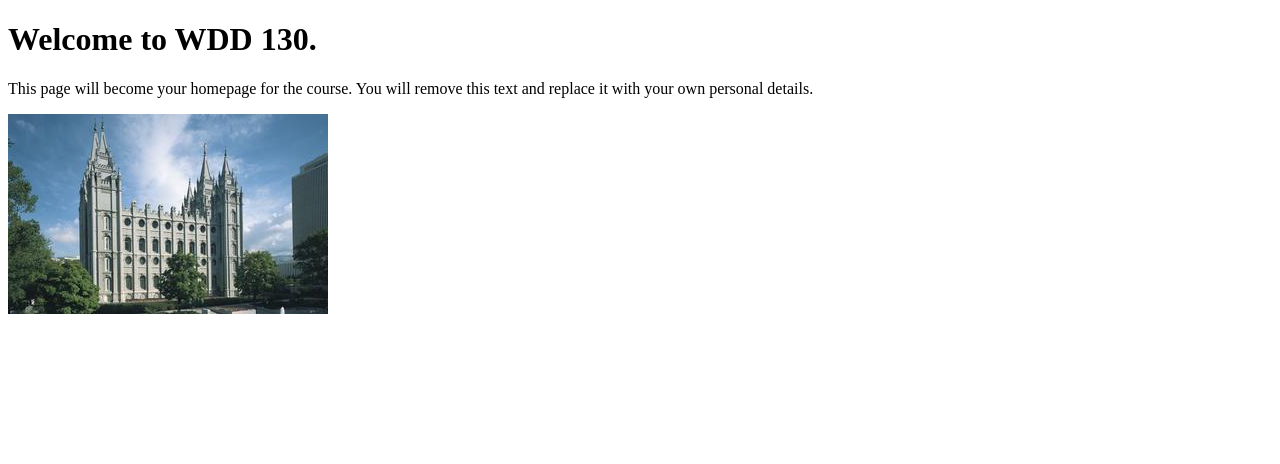
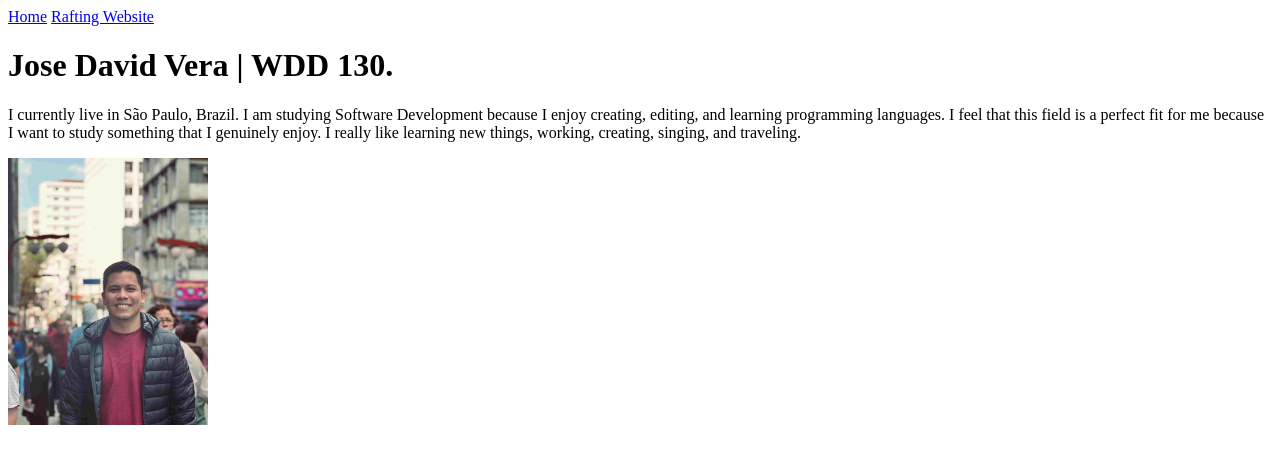
Before and after one commit to josedavid-creator/wdd130, a plain HTML site: page index.html in a window 1280 px wide. Drawn offline with Linux system fonts and the light colour scheme.

Commit message:
Update Week 1

```diff
--- a/index.html
+++ b/index.html
@@ -1,14 +1,35 @@
 <!DOCTYPE html>
 <html lang="en">
+
 <head>
     <meta charset="UTF-8">
     <meta name="viewport" content="width=device-width, initial-scale=1.0">
-    <title>WDD 130 | Personal Homepage</title>
+    <title>Jose David Vera | WDD 130</title>
 </head>
+
 <body>
-    <h1>Welcome to WDD 130.</h1>
-    <p>This page will become your homepage for the course. You will remove this text and replace it with your own personal details.</p>
+    <header>
+        <nav>
+            <a href="#">Home</a>
+            <a href="wwr/">Rafting Website</a>
+        </nav>
+    </header>
+    <main>
+        <h1>Jose David Vera | WDD 130.</h1>
+        <p>I currently live in São Paulo, Brazil. I am studying Software Development because I enjoy
+            creating,
+            editing, and learning programming languages.
+            I feel that this field is a perfect fit for me
+            because
+            I want to study something that I genuinely enjoy.
 
-    <img src="images/salt-lake-temple.jpg" alt="The Salt Lake Temple.">
+            I really like learning new things, working, creating, singing, and traveling.</p>
+
+        <img src="images/profile.jpg" alt="A photo of myself in Chinatown." width="200">
+    </main>
+    <footer>
+    </footer>
+
 </body>
+
 </html>
```
Also changed, not shown: images/SD.jpg (added), images/Viajes por el mundo.jpg (added), images/brooklin.jpg.webp (added), images/profile.jpg (added).
